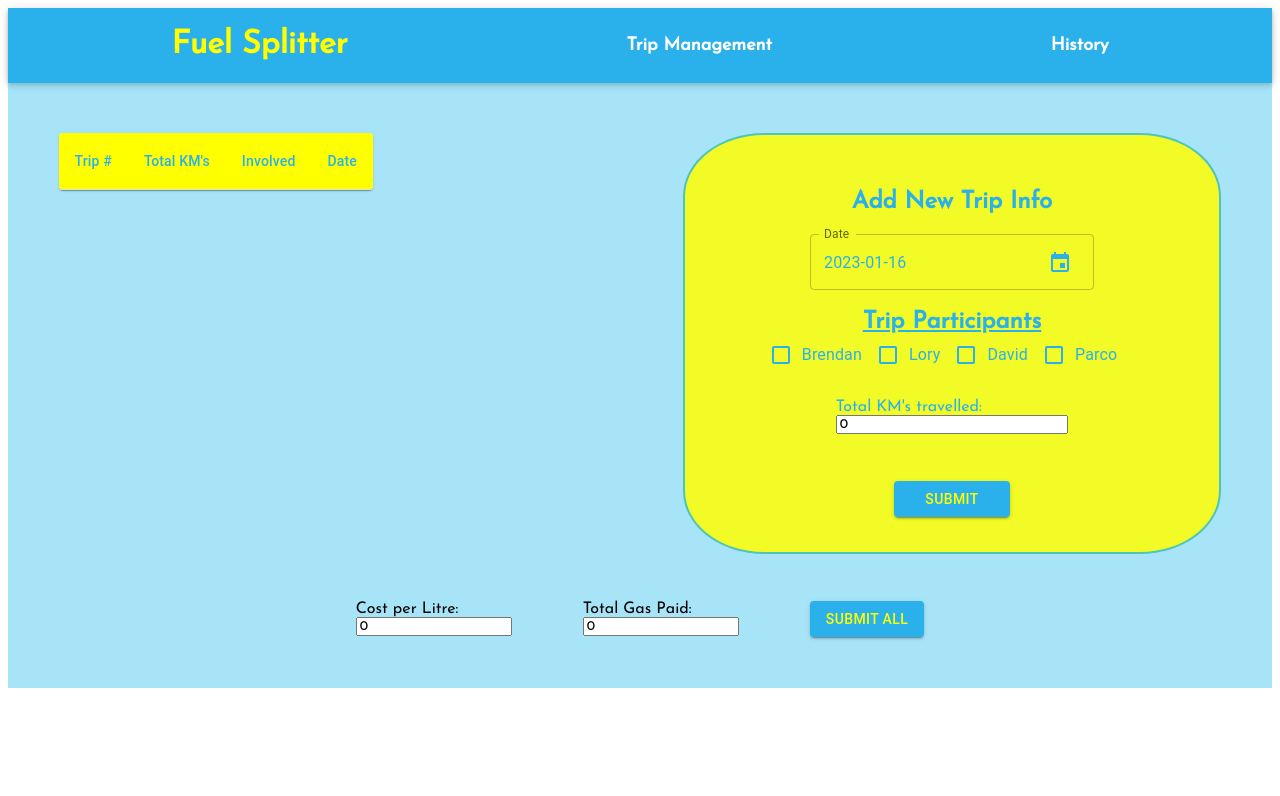
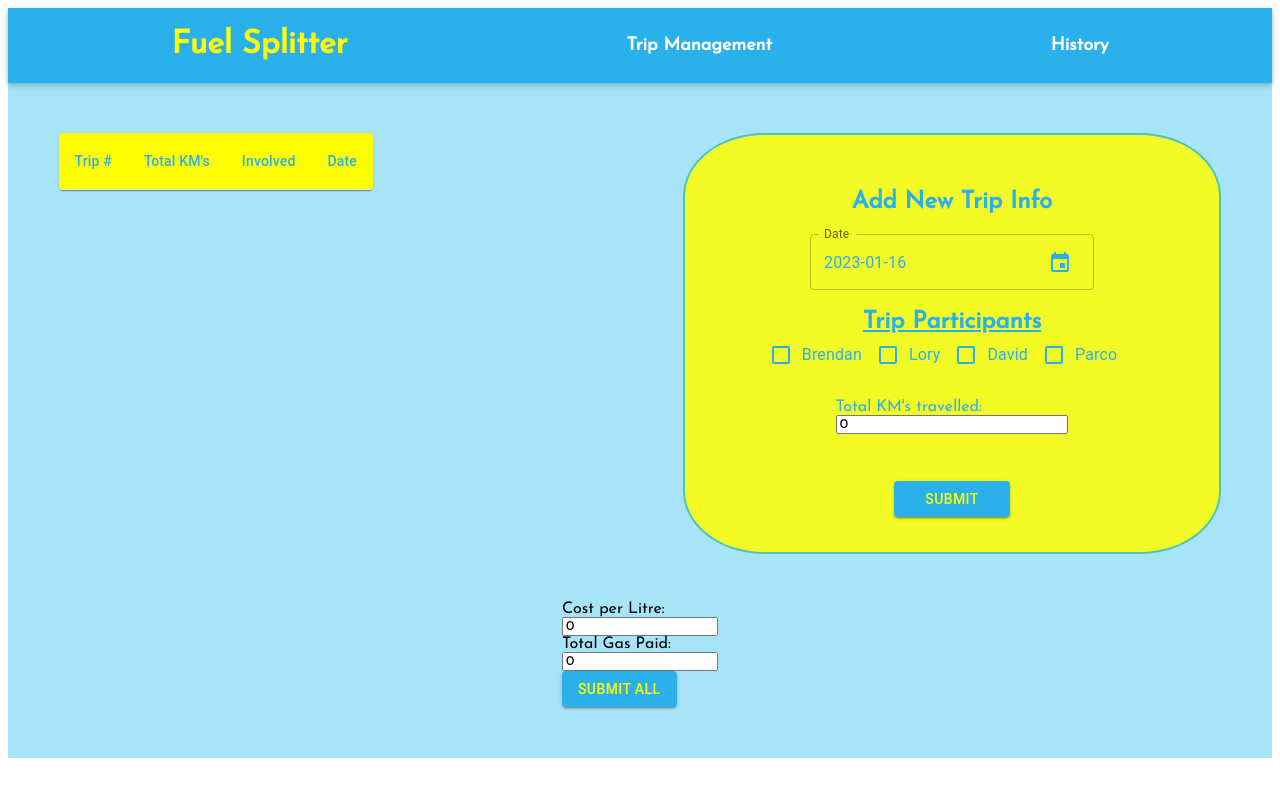
Before and after one commit to woobrendan/Fuel_Splitter, a React (Create React App) app in the folder fuel_splitter/: page / in a window 1280 px wide. Shown: the top 796 px of the page. Built offline with nearby package versions, Linux system fonts and the light colour scheme.

Commit message:
change wrapper to be div, change form class name to have form. add conditional render for error hasTrips with span

```diff
--- a/fuel_splitter/src/components/TripManage/GasPay.tsx
+++ b/fuel_splitter/src/components/TripManage/GasPay.tsx
@@ -26,7 +26,7 @@ const GasPay: React.FC<Prop> = ({ finalSubmit }) => {
     hasTrips: false,
   });
   const { gasCost, costPerL } = gasBill;
-  const { gasCostError, costPerLError } = error;
+  const { gasCostError, costPerLError, hasTrips } = error;
 
   const handleFinalSubmit = (e: React.FormEvent, gasBill: GasBill) => {
     e.preventDefault();
@@ -49,7 +49,7 @@ const GasPay: React.FC<Prop> = ({ finalSubmit }) => {
     } else {
       setError((prev) => ({ ...prev, costPerLError: false }));
 
-      if (oneBill.tripLogs.length === 0) {
+      if (oneBill.tripLogs.length < 1) {
         setError((prev) => ({ ...prev, hasTrips: true }));
       } else {
         setError({
@@ -63,8 +63,10 @@ const GasPay: React.FC<Prop> = ({ finalSubmit }) => {
   };
 
   return (
+    <div className="single_trip__submitAll">
+      {hasTrips && <span>Must have at least one Trip</span>}
       <form
-      className="single_trip__submitAll"
+        className="single_trip__submitAll__form"
         onSubmit={(e) => handleFinalSubmit(e, gasBill)}
       >
         <div className="single_trip__submitAll__input">
@@ -104,6 +106,7 @@ const GasPay: React.FC<Prop> = ({ finalSubmit }) => {
           Submit All
         </Button>
       </form>
+    </div>
   );
 };
 
```
Lines whose indentation alone changed are shown as unchanged.
